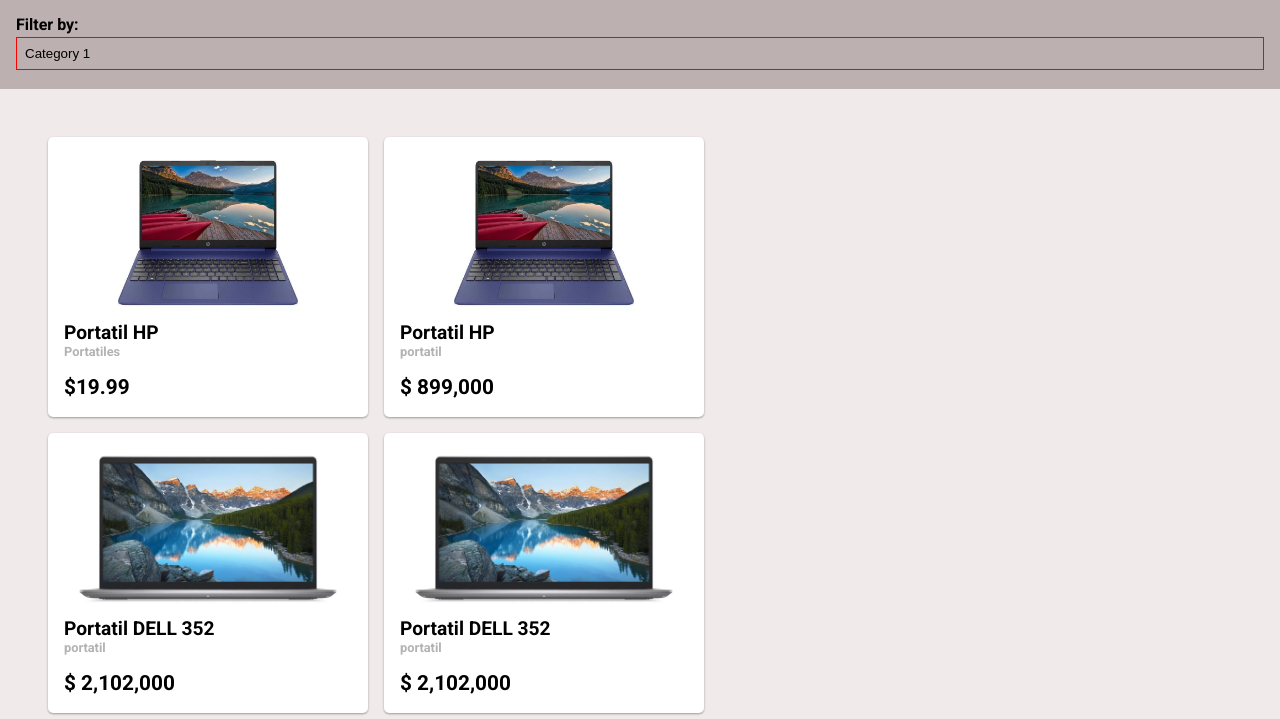
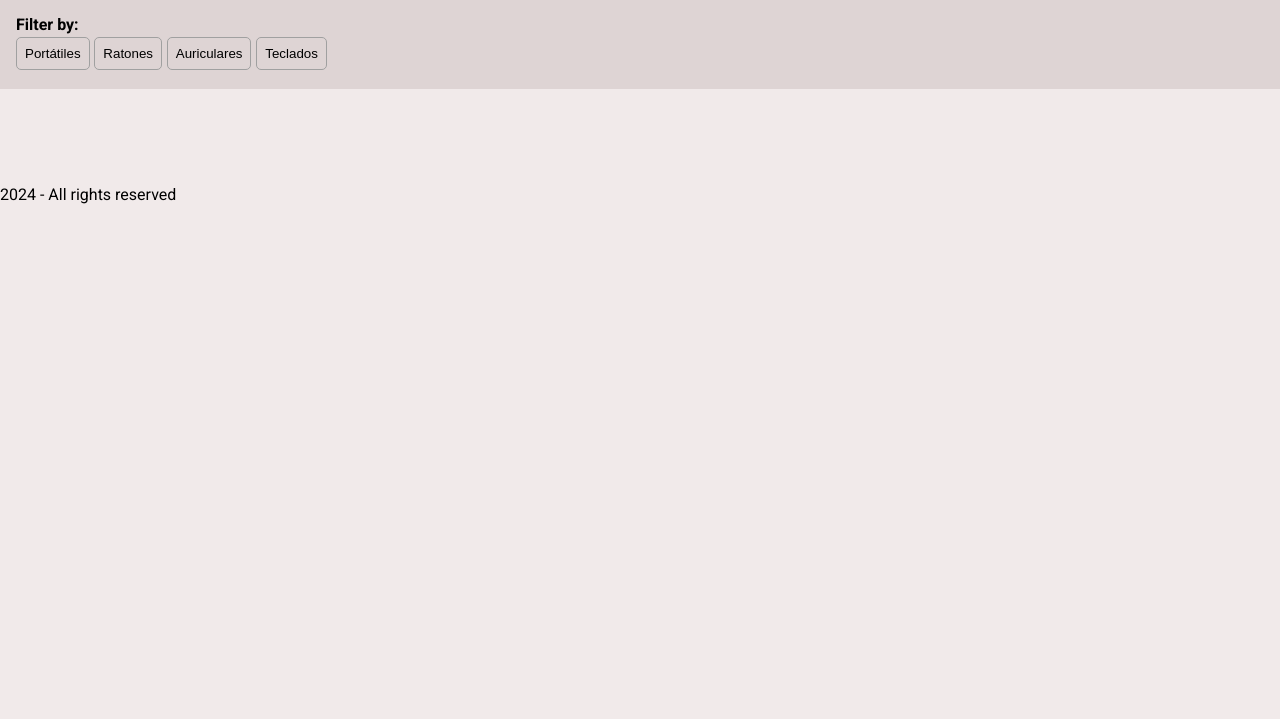
Before and after one commit to martin-amaro/techstore, a plain HTML site: page index.html in a window 1280 px wide. Shown: the part 81-800 px from the top of the page. Drawn offline with Linux system fonts and the light colour scheme.

Commit message:
feat: Filter by category

```diff
--- a/assets/scripts/cart.js
+++ b/assets/scripts/cart.js
@@ -2,28 +2,28 @@
     {
         name: 'Portatil HP',
         price: 899000,
-        category: 'portatil',
+        category: 'laptop',
         image: 'item1.webp'
     },
 
     {
         name: 'Portatil DELL 352',
         price: 2102000,
-        category: 'portatil',
+        category: 'laptop',
         image: 'item2.webp'
     },
 
     {
         name: 'Portatil DELL 352',
         price: 2102000,
-        category: 'portatil',
+        category: 'laptop',
         image: 'item2.webp'
     },
 
     {
         name: 'Portatil HP 240',
         price: 800000,
-        category: 'portatil',
+        category: 'laptop',
         image: 'item3.webp'
     },
 
@@ -118,7 +118,23 @@
     productsArea.innerHTML += template;
 }
 
+
+function filterBy(category) {
+    productsArea.innerHTML = "";
+    const filteredProducts = products.filter(product => product.category === category);
+    filteredProducts.forEach(e => {
+        addProduct(e.name, e.category, e.price, e.image)
+    });
+}
+
+
+function searchBy(text) {
+
+}
+
 window.addEventListener('load', function() {
-    showProducts();
+    //showProducts();
+    filterBy("portatil")
+});
 
-});
+f
--- a/assets/styles/main.css
+++ b/assets/styles/main.css
@@ -98,7 +98,7 @@
 .product-list__filters {
     position: relative;
     width: 100%;
-    background-color: #BCB0B0;
+    background-color: #ded4d4;
     padding: 1rem;
 }
 
@@ -109,14 +109,20 @@
 
 .product-list__filters-list {
     list-style: none;
-    .product-list__filters-item {
-        border: 1px solid red;
-        margin: 0.2rem 0;
+    display: flex;
+    gap: 0.3rem;
 
 
-    }
+
+
 }
 
+.product-list__filters-item {
+    display: flex;
+    margin: 0.2rem 0;
+
+
+}
 
 .product-list__filters-button {
     background-color: transparent;
@@ -124,6 +130,14 @@
     border: none;
     cursor: pointer;
     padding: 0.5rem;
+    border: 1px solid #A0A0A0;
+    border-radius: 5px;
+    transition: .1s ease-in-out;
+
+    &:hover {
+        background-color: #c2baba;
+    }
+
 }
 
 .product-list__area {
--- a/index.html
+++ b/index.html
@@ -39,8 +39,22 @@
                     <h2 class="product-list__filters_title">Filter by:</h2>
                     <ul class="product-list__filters-list">
                         <li class="product-list__filters-item">
-                            <button class="product-list__filters-button">Category 1</button>
+                            <button onclick="filterBy('laptop')" class="product-list__filters-button">Portátiles</button>
                         </li>
+
+                        <li class="product-list__filters-item">
+                            <button onclick="filterBy('mouse')" class="product-list__filters-button">Ratones</button>
+                        </li>
+
+                        <li class="product-list__filters-item">
+                            <button onclick="filterBy('headphone')" class="product-list__filters-button">Auriculares</button>
+                        </li>
+
+                        <li class="product-list__filters-item">
+                            <button onclick="filterBy('keyboard')" class="product-list__filters-button">Teclados</button>
+                        </li>
+
+
                     </ul>
                 </section>
 
```
